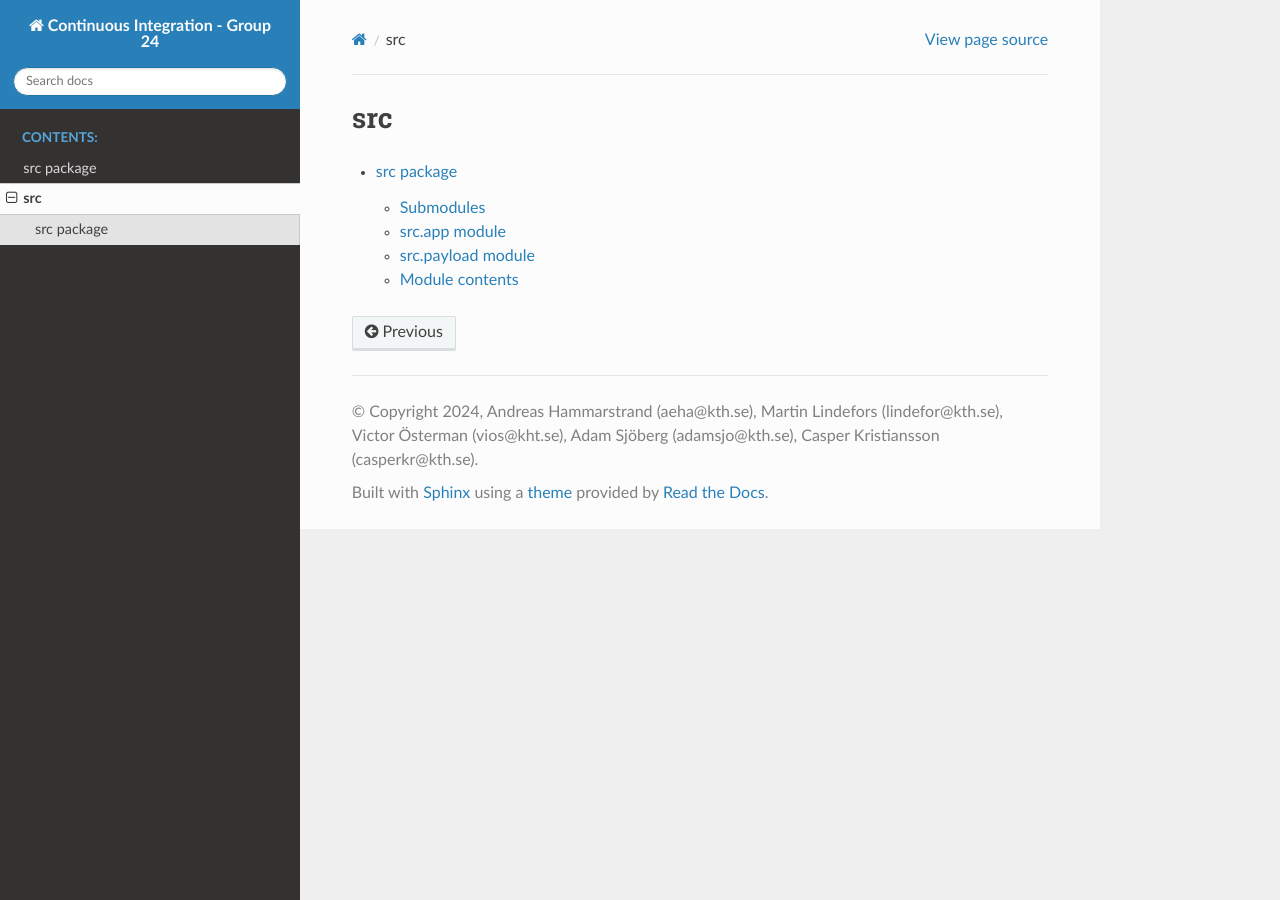
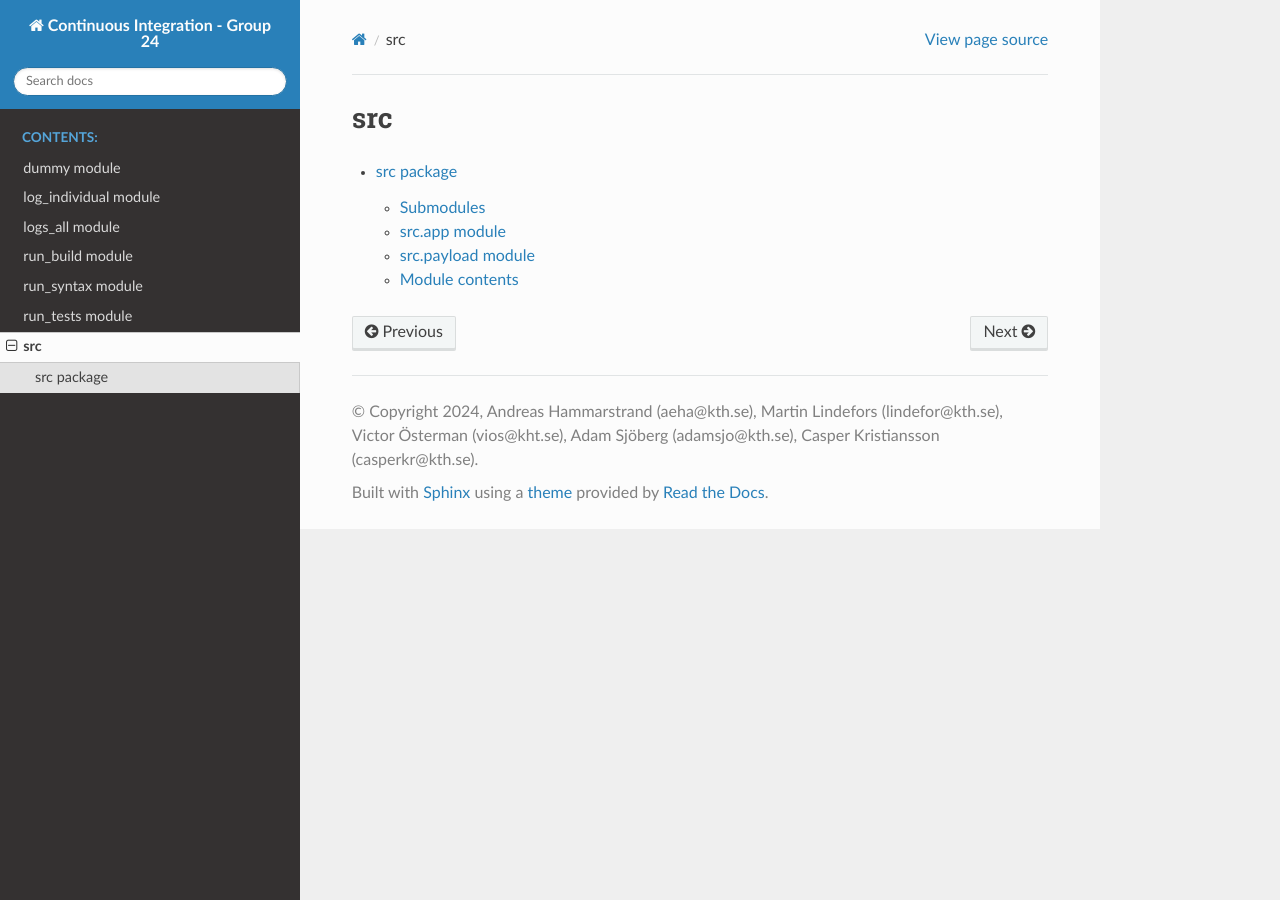
Before and after one commit to DD2480VT24-G24/DD2480G24-2, a Sphinx documentation site: the page built from docs/source/modules.rst, in a window 1280 px wide. Built offline with Sphinx 7.4.7 and the Read the Docs theme 2.0.0, drawn with Linux system fonts in a browser that asks for light colours; pages that are not in the unit, such as notebooks, are missing from menus.

Commit message:
Reinit module

```diff
--- a/docs/source/conf.py
+++ b/docs/source/conf.py
@@ -28,13 +28,16 @@
 # -- Options for HTML output -------------------------------------------------
 # https://www.sphinx-doc.org/en/master/usage/configuration.html#options-for-html-output
 
-html_theme = "sphinx_rtd_theme"
+html_theme = 'sphinx_rtd_theme'
 html_static_path = ['_static']
 
 # -- Path setup --------------------------------------------------------------
 import os
 import sys
 
-sys.path.insert(0, os.path.abspath('../../src'))
 sys.path.insert(0, os.path.abspath('../..'))
 sys.path.insert(0, os.path.abspath('../../src/dummycode'))
+sys.path.insert(0, os.path.abspath('../../src/build'))
+sys.path.insert(0, os.path.abspath('../../src/logs'))
+sys.path.insert(0, os.path.abspath('../../src/utils'))
+sys.path.insert(0, os.path.abspath('../../src'))
--- /dev/null
+++ b/docs/source/log_individual.rst
@@ -0,0 +1,7 @@
+log\_individual module
+======================
+
+.. automodule:: log_individual
+   :members:
+   :undoc-members:
+   :show-inheritance:
--- /dev/null
+++ b/docs/source/run_build.rst
@@ -0,0 +1,7 @@
+run\_build module
+=================
+
+.. automodule:: run_build
+   :members:
+   :undoc-members:
+   :show-inheritance:
--- /dev/null
+++ b/docs/source/run_syntax.rst
@@ -0,0 +1,7 @@
+run\_syntax module
+==================
+
+.. automodule:: run_syntax
+   :members:
+   :undoc-members:
+   :show-inheritance:
--- /dev/null
+++ b/docs/source/run_tests.rst
@@ -0,0 +1,7 @@
+run\_tests module
+=================
+
+.. automodule:: run_tests
+   :members:
+   :undoc-members:
+   :show-inheritance:
```
Also changed, not shown: docs/source/dummy.rst (added, +7 -0 lines), docs/source/index.rst (+11 -6 lines), docs/source/logs_all.rst (added, +7 -0 lines).
